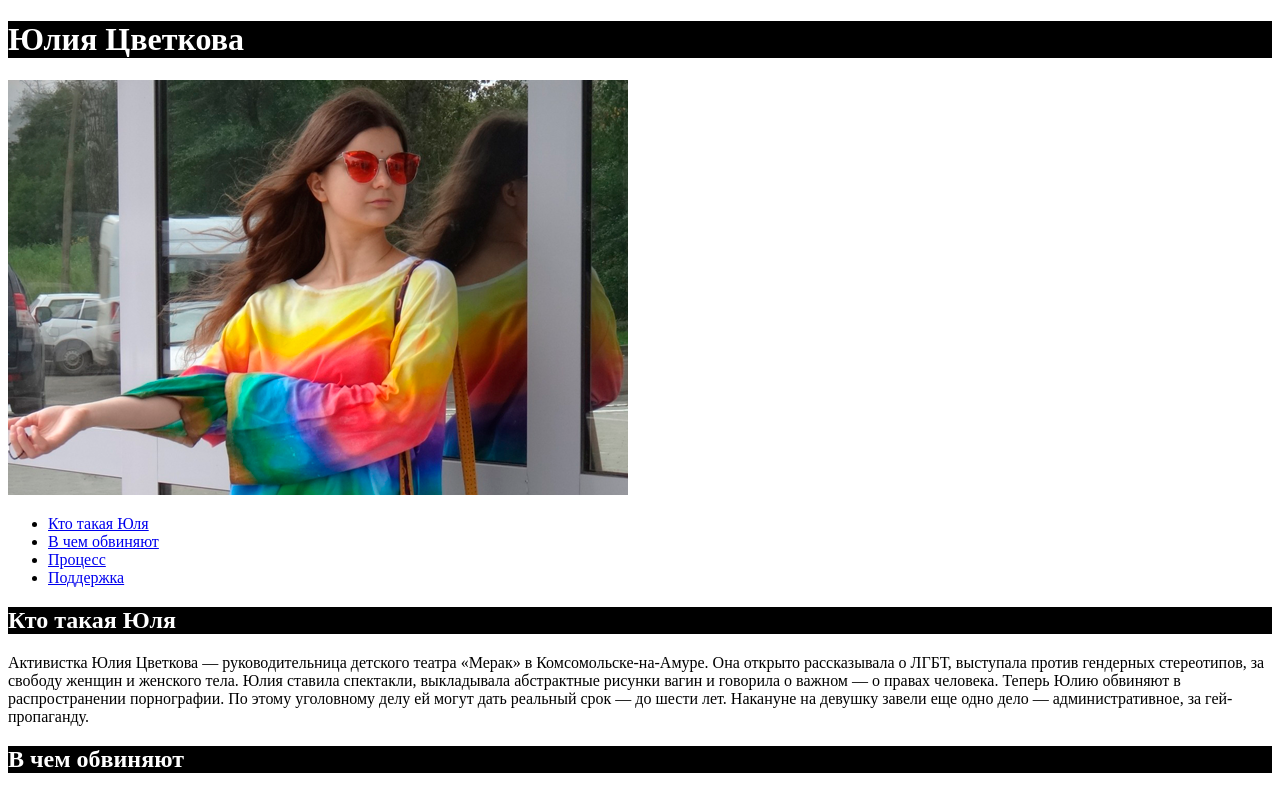
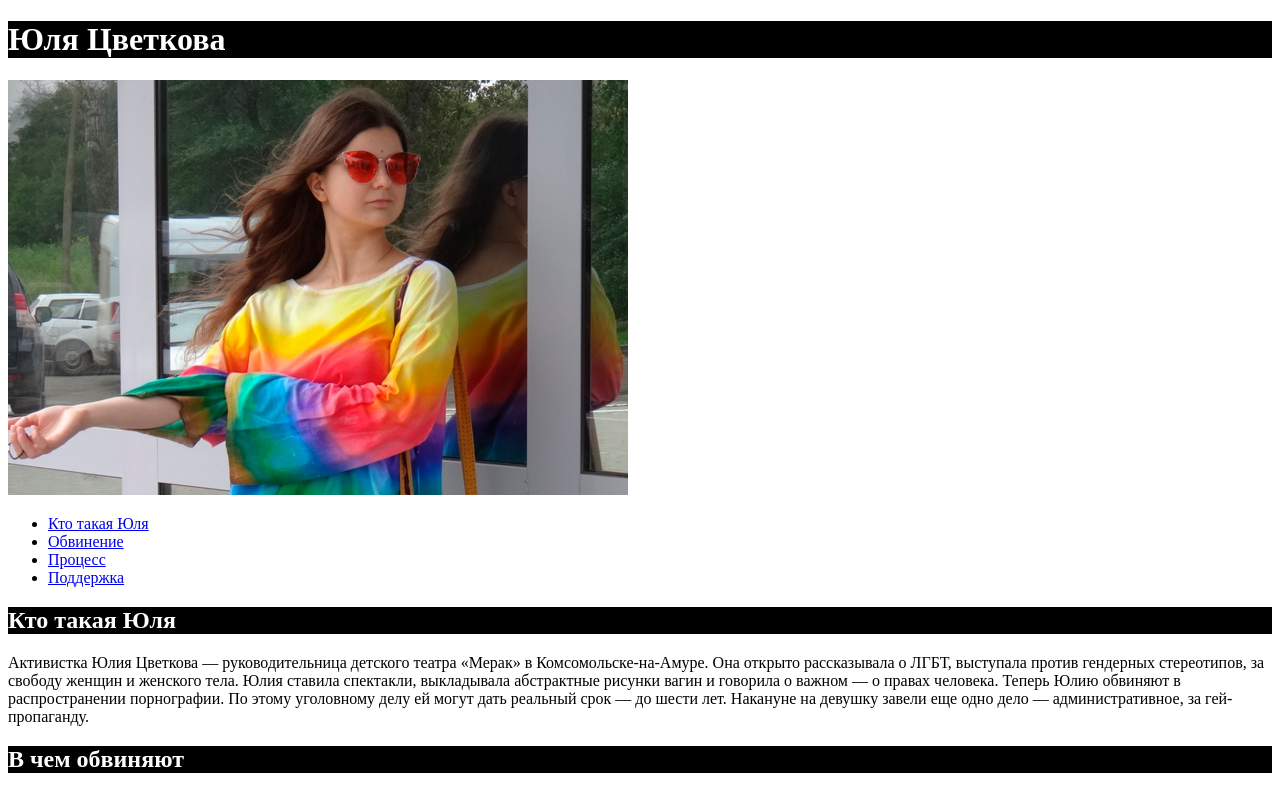
Before and after one commit to liotvali/WebDev, a plain HTML site: page Practice_3/index.html in a window 1280 px wide. Shown: the top 792 px of the page. Drawn offline with Linux system fonts and the light colour scheme.

Commit message:
Update index.html

```diff
--- a/Practice_3/index.html
+++ b/Practice_3/index.html
@@ -11,7 +11,7 @@
 	<div class="page">
 		<header class="header">
 			<div class="header-container">
-				<h1>Юлия Цветкова</h1>
+				<h1>Юля Цветкова</h1>
 			</div>
 		</header>
 		<main class="content">
@@ -24,7 +24,7 @@
 				<nav class="menu">
 					<ul class="menu-container">
 						<li><a href="#Brief">Кто такая Юля</a></li>
-						<li><a href="#indictment">В чем обвиняют</a></li>
+						<li><a href="#indictment">Обвинение</a></li>
 						<li><a href="#process">Процесс</a></li>
 						<li><a href="#support">Поддержка</a></li>
 					</ul>
```
